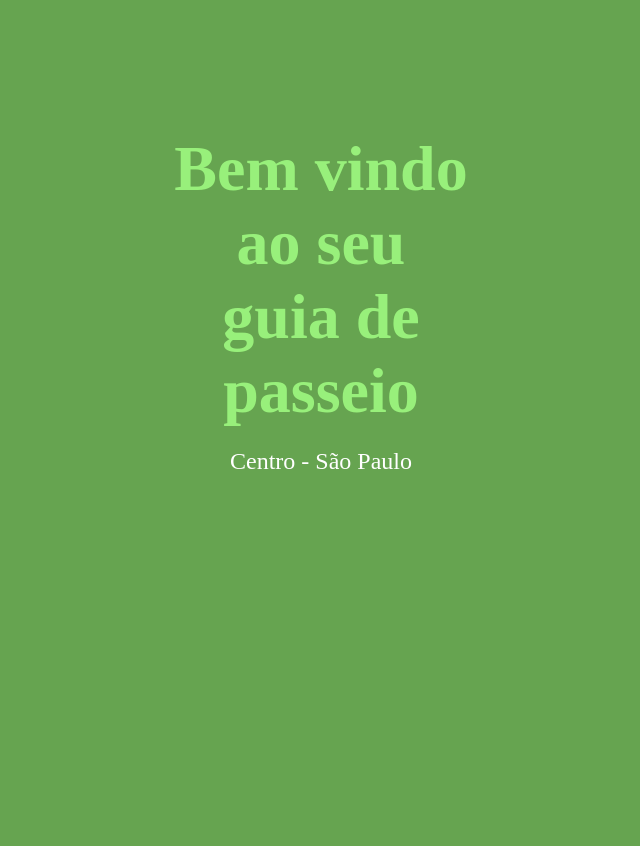
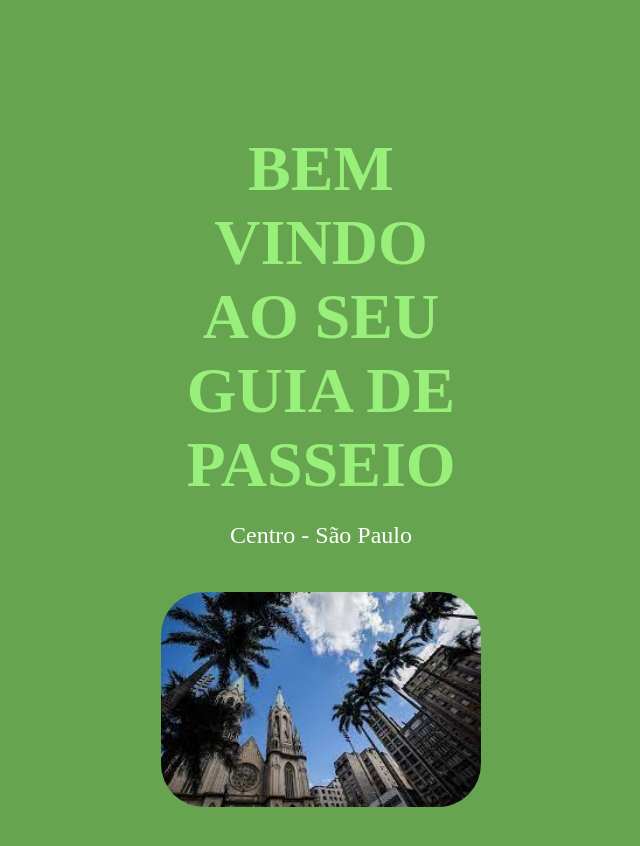
Before and after one commit to viniciusbfonseca/VINIGUIASP, a plain HTML site: page index.html in a window 1280 px wide. Shown: the part 380-1226 px from the top of the page, without its empty margins (319-959 px from the left). Drawn offline with Linux system fonts and the light colour scheme.

Commit message:
commit  js index.html

```diff
--- a/index.html
+++ b/index.html
@@ -10,18 +10,27 @@
 <body>
 <header></header>
 <main class="main_content">
-<h1 class="title">Bem vindo ao seu guia de passeio</h1>
-<p class="sub">Centro - São Paulo</p>
+
+
+<h1 class="title">
+    <script>
+    document.write(getContent("0").title);
+    </script>
+</h1>
+
+<p class="sub">
+    <script>
+        document.write(getContent("0").description);
+    </script>
+</p>
 <script>
-document.write(`
-<img
-class="photo_page"
-src="${getcontent('0').image}"
-alt="centrosp"
-width="320px"
-height="219px"
-/>
-`);
+    document.write(`
+    <img  class="photo_page"
+    src="${getContent("0").image}""
+    alt="centrosp" width="320px
+    height="219px"
+    />
+    `);
 </script>
 </main>
 <footer class="seta"><img  class="arrow_page1"src="/assets/images/arrow-right-icon.png" width="50px" height="50px" onclick="navigate('historia.html')"/>
--- a/script.js
+++ b/script.js
@@ -103,3 +103,7 @@ const content = [
         font: "",
     },
 ];
+
+function getContent (id){
+    return content.find((item) => item.id == id)
+}
```
